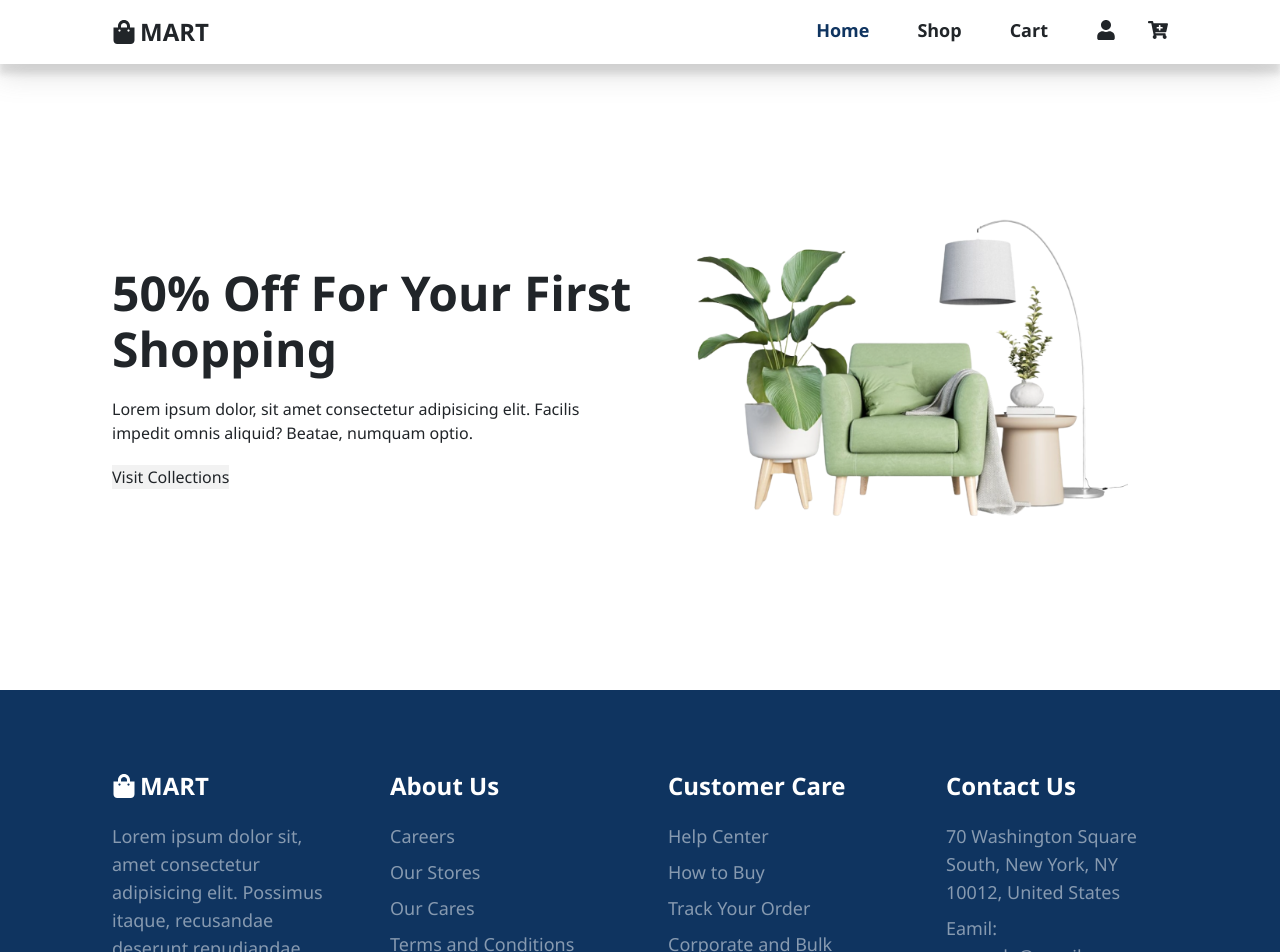
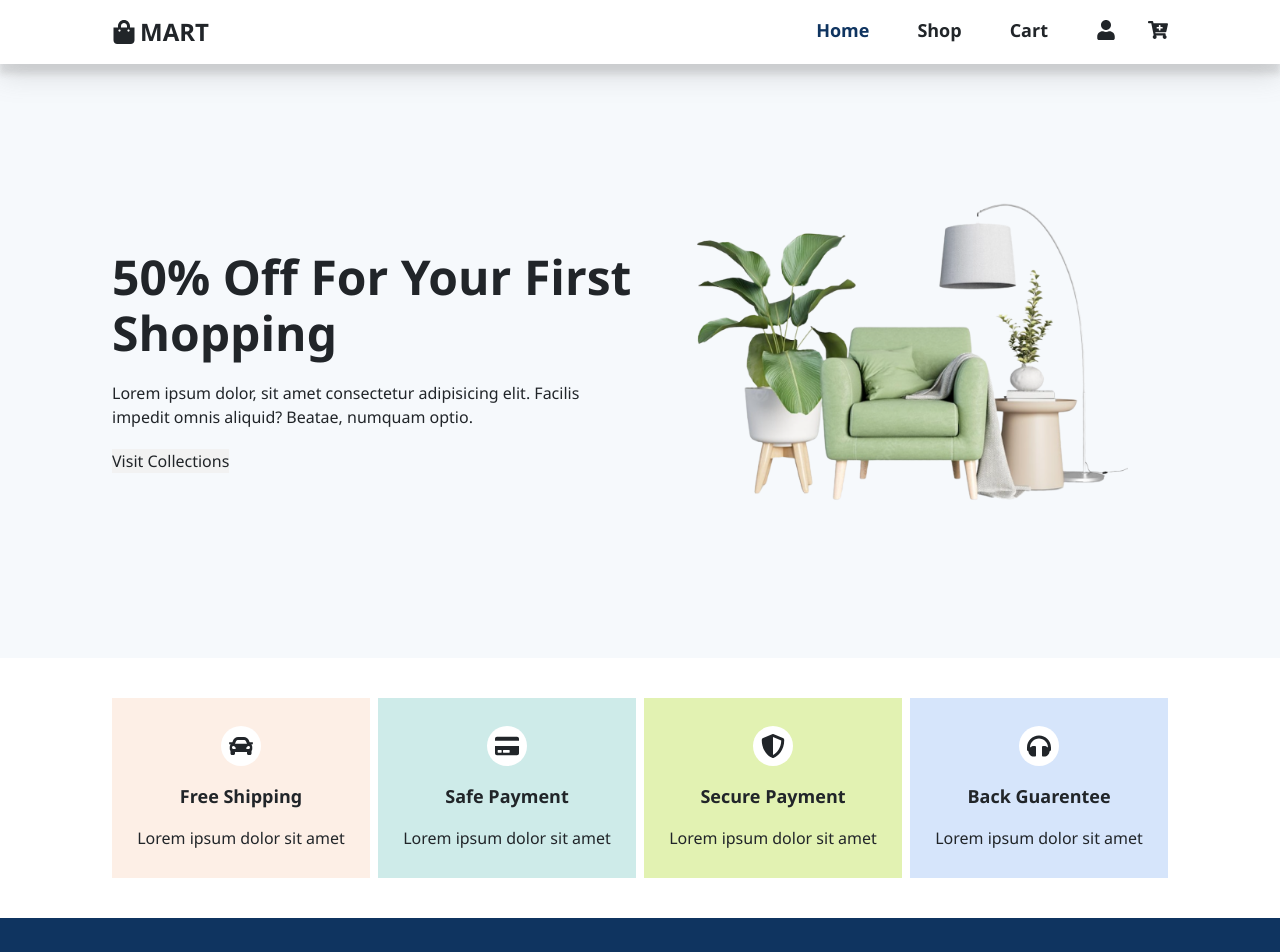
Before and after one commit to Chetan-B9/react-projects, a React (Vite) app in the folder ait-ecom-app/: page / in a window 1280 px wide. Shown: the top 952 px of the page. Built offline with nearby package versions, Linux system fonts and the light colour scheme; the HTML template or start-up script is replaced by a standard one.

Commit message:
ADDED: Service Section

```diff
--- a/ait-ecom-app/src/CSS/HomepageStyle/Home.module.css
+++ b/ait-ecom-app/src/CSS/HomepageStyle/Home.module.css
@@ -1,3 +1,4 @@
+
 .right_side{
     img{
         width: 28rem;
--- a/ait-ecom-app/src/Components/Header/Header.jsx
+++ b/ait-ecom-app/src/Components/Header/Header.jsx
@@ -3,7 +3,7 @@ import { FaShoppingBag, FaCartPlus, FaUser   } from "react-icons/fa";
 
 function Header() {
   return (
-    <header className="px-28 py-4 header">
+    <header className="px-28 py-4 header sticky top-0 left-0 bg-secondary">
         <div className="container flex">
             <div className="brand w-[30%] font-semibold text-2xl flex items-center gap-1">
                 <FaShoppingBag />
--- a/ait-ecom-app/src/Components/Home/Home.jsx
+++ b/ait-ecom-app/src/Components/Home/Home.jsx
@@ -1,10 +1,14 @@
 import { Link } from 'react-router-dom'
 import homeStyle from '../../CSS/HomepageStyle/Home.module.css'
 import heroImage from '../../assets/Images/hero-img.png'
+import ServiceCard from './ServiceCard'
+
+import { FaCar, FaCreditCard, FaShieldAlt, FaHeadphones   } from "react-icons/fa";
 function Home() {
   return (
     <>
-      <section className='hero_section px-28 py-36'>
+      {/* hero section start  */}
+      <section className='hero_section px-28 py-32 bg-pimary'>
         <div className='container flex'>
            <div className="left_side w-[50%] flex flex-col gap-5 justify-center">
              <h1 className='text-5xl leading-[3.5rem] font-semibold'>50% Off For Your First Shopping</h1>
@@ -17,6 +21,19 @@ function Home() {
            </div>
         </div>
       </section>
+      {/* hero section end  */}
+
+      {/* features section start  */}
+      <section className="service_section px-28 py-10">
+        <div className="container grid grid-cols-4 gap-2">
+          <ServiceCard title = "Free Shipping" description = "Lorem ipsum dolor sit amet" icon = {<FaCar />} cardColor = "bg-[#fdefe6]"/>
+          <ServiceCard title = "Safe Payment" description = "Lorem ipsum dolor sit amet" icon = {<FaCreditCard  />} cardColor = "bg-[#ceebe9]"/>
+          <ServiceCard title = "Secure Payment" description = "Lorem ipsum dolor sit amet" icon = {<FaShieldAlt />} cardColor = "bg-[#e2f2b2]"/>
+          <ServiceCard title = "Back Guarentee" description = "Lorem ipsum dolor sit amet" icon = {<FaHeadphones  />} cardColor = "bg-[#d6e5fb]"/>
+        </div>
+
+      </section>
+      {/* features section end  */}
     </>
   )
 }
--- /dev/null
+++ b/ait-ecom-app/src/Components/Home/ServiceCard.jsx
@@ -0,0 +1,16 @@
+
+
+function ServiceCard({title, description, icon, cardColor}) {
+  return (
+    <div className={`${cardColor} py-7 flex flex-col gap-4 items-center`}>
+        <div className="bg-secondary p-2 rounded-full text-2xl">
+            {icon}
+        </div>
+
+        <h4 className="text-lg font-semibold">{title}</h4>
+        <p>{description}</p>
+    </div>
+  )
+}
+
+export default ServiceCard
```
